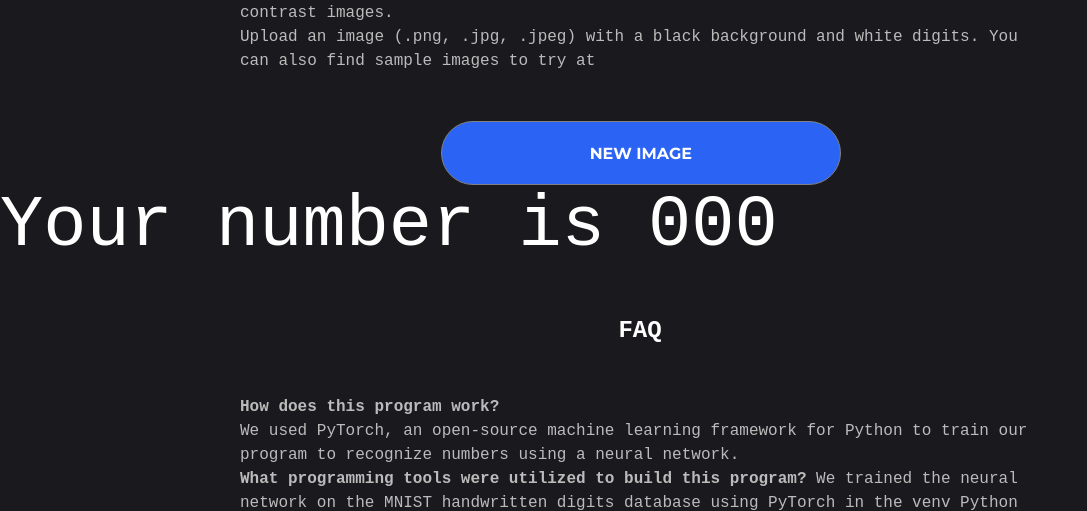
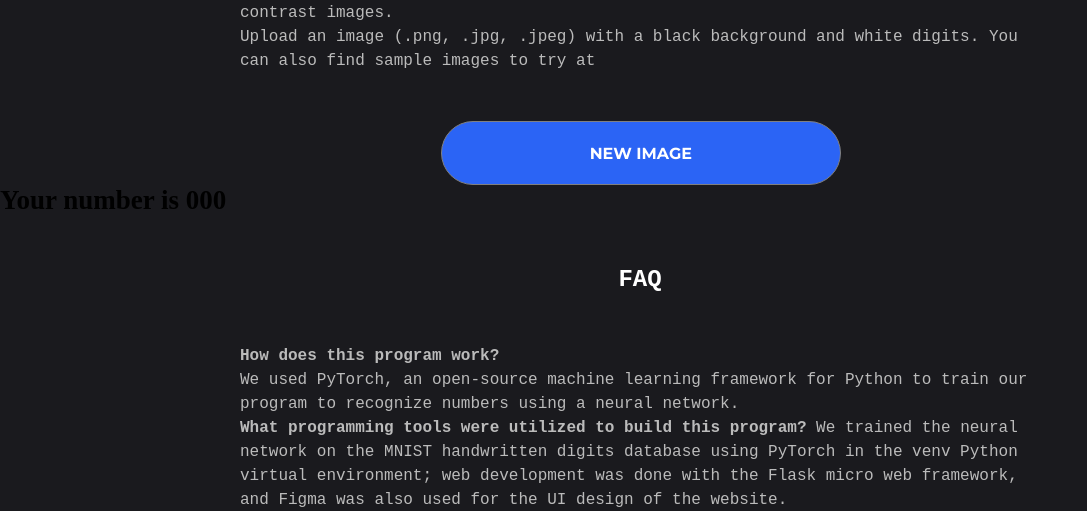
Before and after one commit to akang22/image2num, a Flask app: template App/templates/index2.html in a window 1280 px wide. Shown: the part 317-828 px from the top of the page, without its empty margins (0-1087 px from the left). Run offline with Flask 2, Linux system fonts and the light colour scheme; the template is opened without the code that fills it: most values are stand-ins (such as "Sample title", 1, 10 or a date in 2020).

Commit message:
changed output css

```diff
--- a/App/static/style.css
+++ b/App/static/style.css
@@ -20,15 +20,6 @@ h1 {
   font-weight: 800;
   font-size: 5rem;
   margin: 3rem;
-}
-
-h2 {
-  font-family: Courier New;
-  font-style: normal;
-  font-weight: normal;
-  font-size: 72px;
-  line-height: 82px;
-  color: #FFFFFF;
 }
 
 h3 {
```
